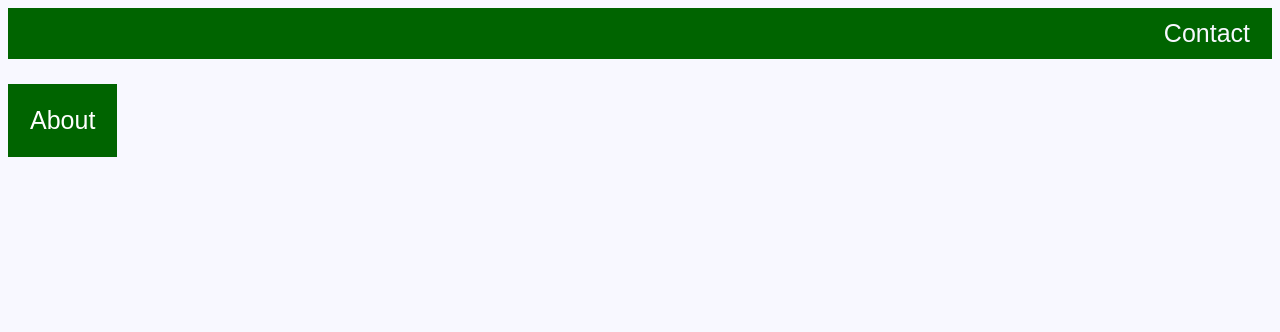
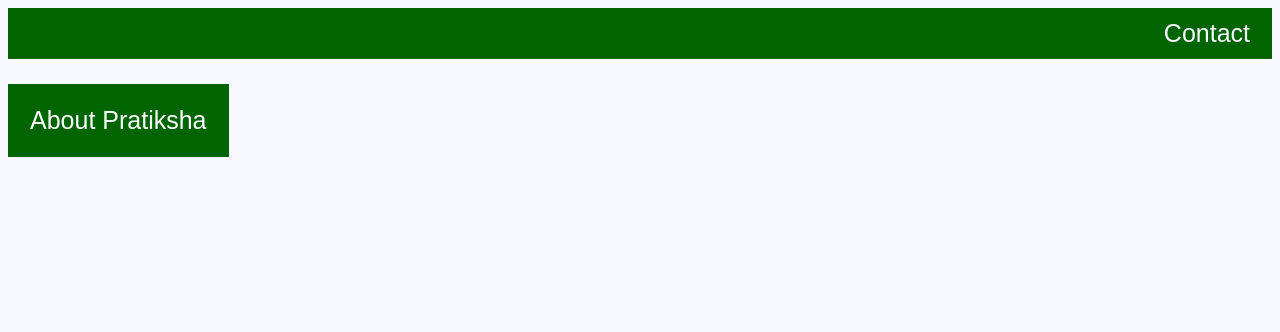
Before and after one commit to Co-Dash/Co-Dash.github.io, a plain HTML site: page index.html in a window 1280 px wide. Shown: the top 332 px of the page. Drawn offline with Linux system fonts and the light colour scheme.

Commit message:
Update index.html

```diff
--- a/index.html
+++ b/index.html
@@ -49,12 +49,13 @@
 
   </style>
   <body>
+    <div class="cont">
     <p class="cont" style="color: Ghostwhite;
               font-size: 25px;
               text-align: right;
               padding-down:11px;>
       <b> Contact  </b>    </p>
-     <div class="cont">
+
         <div class="dropdown-content">
            <p> Email: shukla4@hawaii.edu<br>
             Phone: (808)364-0286 </p>
@@ -62,7 +63,7 @@
      </div>
 
     <div class="dropdown">
-  <button class="dropbtn">About</button>
+  <button class="dropbtn">About Pratiksha</button>
   <div class="dropdown-content">
     <a href="resume.html">Resumé</a>
     <a href="pubs.html">Publications</a>
```
